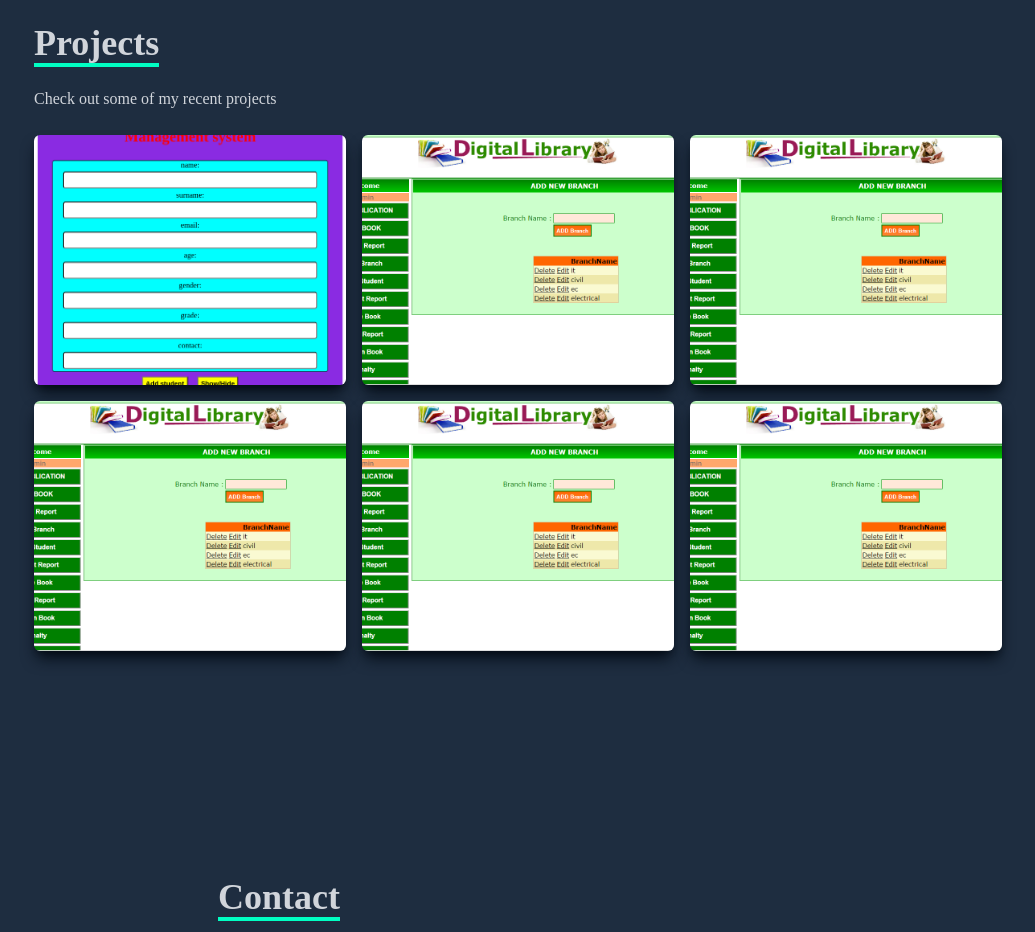
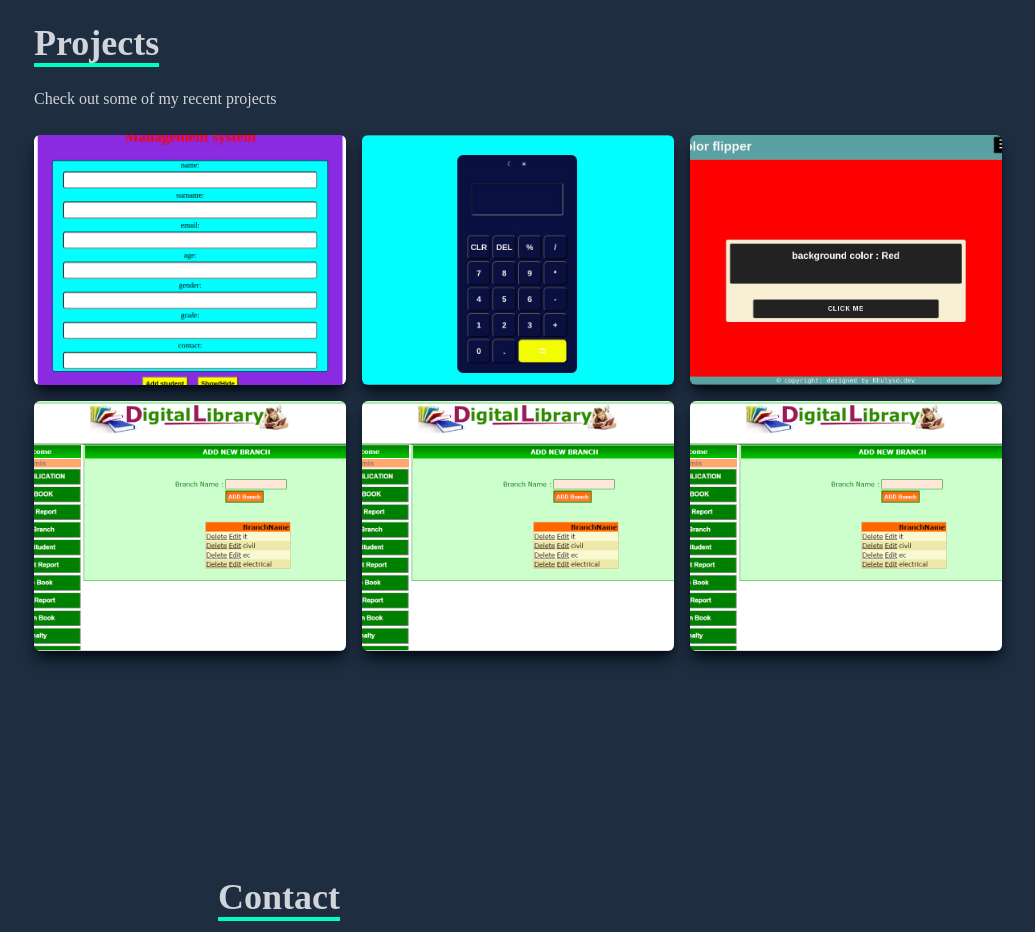
Before and after one commit to khulysojohn/extraClass-Management-app, a React (Create React App) app: page / in a window 1280 px wide. Shown: the part 2300-3232 px from the top of the page, without its empty margins (122-1157 px from the left). Built offline with nearby package versions, Linux system fonts and the light colour scheme.

Commit message:
files updated

```diff
--- a/src/data/data.js
+++ b/src/data/data.js
@@ -1,47 +1,49 @@
 import WorkIm from '../assets/library.png'
 import System from '../assets/system.png'
+import calculator from '../assets/calculator.jpg'
+import color from '../assets/color.jpg'
 
 export const data=[
     {
         id:1,
         name:"Management System",
         image:System,
-        github:"",
+        github:"https://github.com/khulyso-dev/management-system",
         live:"",
     },
     {
         id:2,
-        name:"Smart Span",
-        image:WorkIm,
-        github:"",
+        name:"Calculator",
+        image:calculator,
+        github:"https://github.com/khulyso-dev/Calculator",
         live:"",
     },
     {
         id:3,
-        name:"Vendor Shop",
-        image:WorkIm,
-        github:"",
+        name:"Color Flipper",
+        image:color,
+        github:"https://github.com/khulyso-dev/color-flipper",
         live:"",
     },
     {
         id:4,
-        name:"Color Flipper",
+        name:"React app",
         image:WorkIm,
-        github:"",
+        github:"https://github.com/khulyso-dev/react-app",
         live:"",
     },
     {
         id:5,
-        name:"Basic Calculator",
+        name:"team webpage",
         image:WorkIm,
         github:"",
         live:"",
     },
     {
         id:6,
-        name:"React JS Application",
+        name:"Blog page",
         image:WorkIm,
-        github:"",
+        github:"https://github.com/khulyso-dev/Blog",
         live:"",
     },
 
```
Also changed, not shown: src/assets/calculator.jpg (renamed from src/assets/screen2.jpg), src/assets/color.jpg (renamed from src/assets/screen1.jpg).
